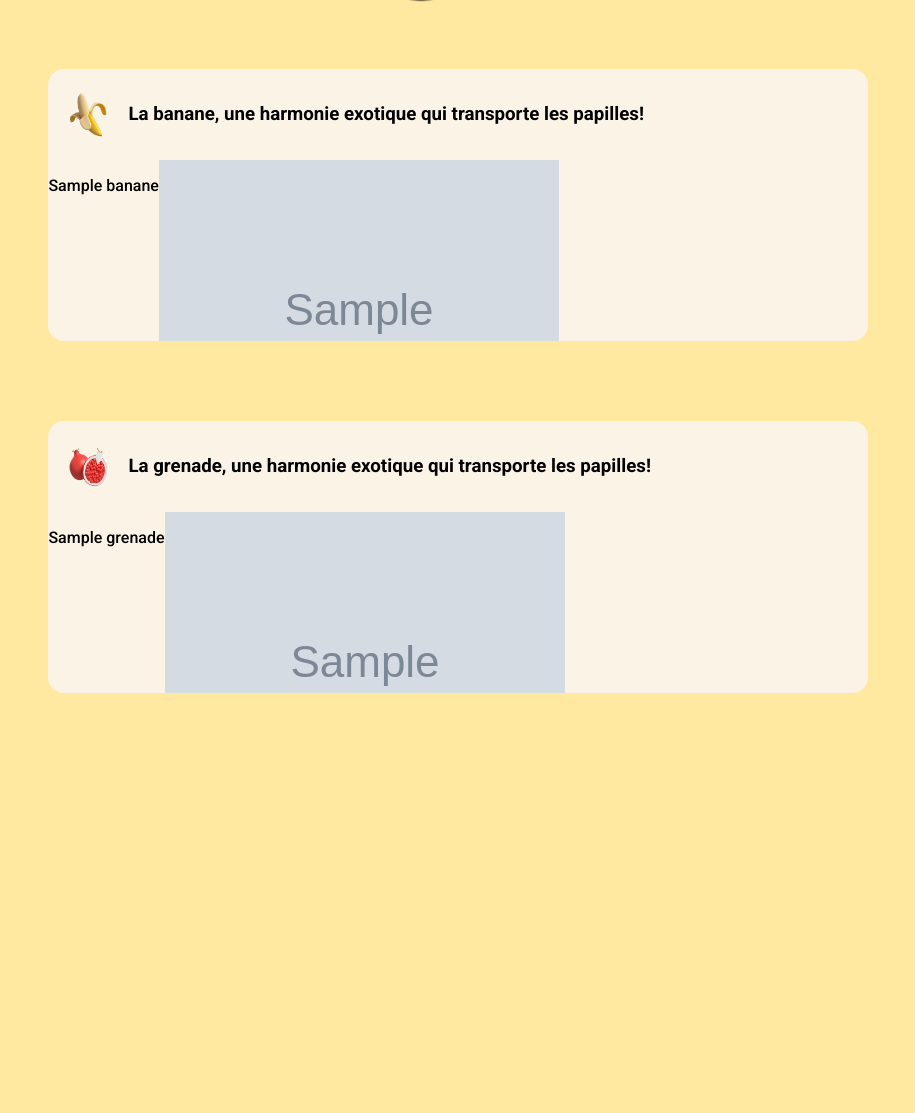
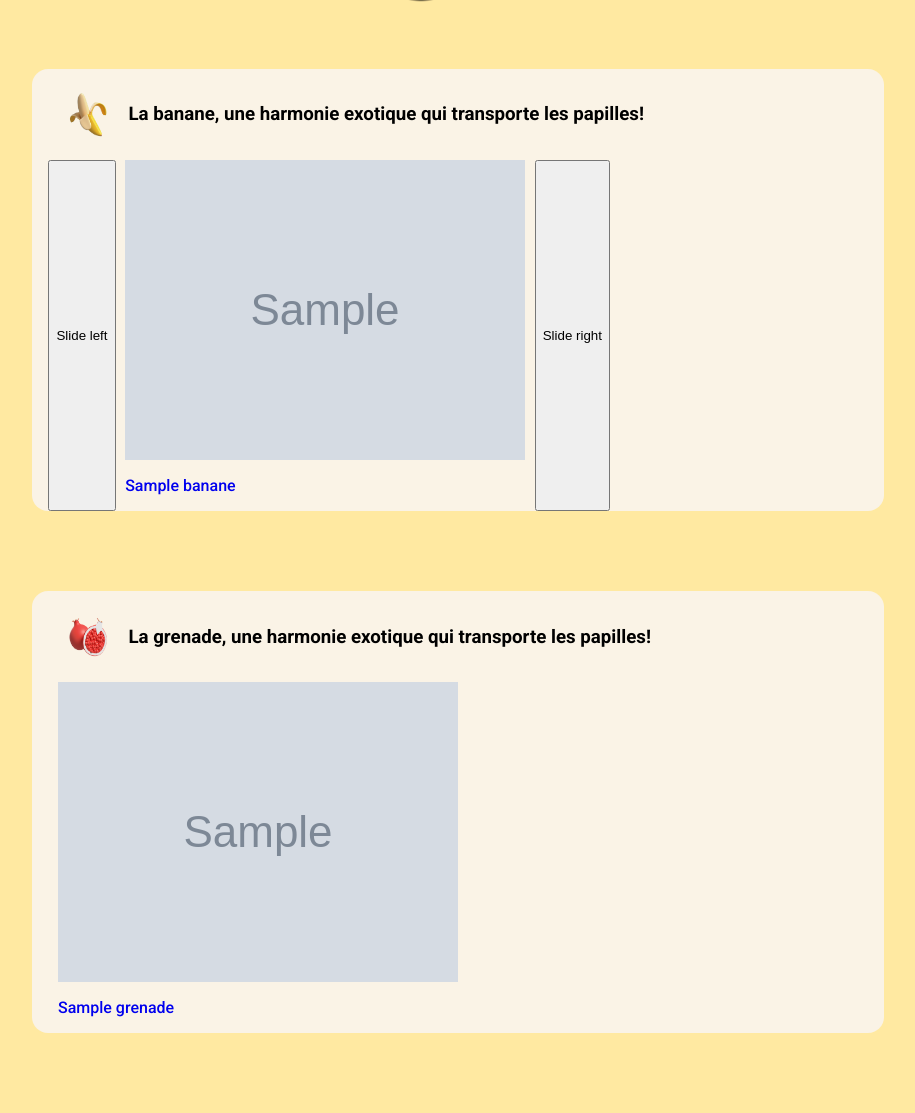
Before and after one commit to GonzalesAndy/TuttiFrutti-v2, a Symfony app: template templates/pages/explorer.html.twig in a window 1280 px wide. Shown: the part 85-1198 px from the top of the page, without its empty margins (182-1097 px from the left). Before the commit the page ends 778 px from the top, so only its background shows below. Run offline with Twig, Linux system fonts and the light colour scheme; the template is opened without the code that fills it: most values are stand-ins (such as "Sample title", 1, 10 or a date in 2020); grey boxes marked "Sample" are stand-in pictures; some libraries are stand-ins or nearby versions.

Commit message:
changes on explorer

```diff
--- a/public/css/explorer.css
+++ b/public/css/explorer.css
@@ -11,17 +11,20 @@
     display:flex;
     flex-direction: column;
     width: 80%;
-    height: 17rem;
+    height: auto;
     background-color: #fefefe;
     margin-inline: auto;
     border-radius: 1rem;
     margin-bottom: 5rem;
     background-color: #FAF3E6;
+    padding-inline: 1rem;
 }
 
 .fruitExplorerContainerBot {
     display: flex;
     overflow-x: scroll;
+    overflow: hidden;
+    scroll-behavior: smooth;
 }
 
 .fruitExplorerContainerTop{
@@ -34,3 +37,17 @@
     height: auto;
     margin-right: 1rem;
 }
+
+.albumCard{
+    display: flex;
+    flex-direction: column;
+    margin-inline: 0.6rem;
+}
+
+a {
+    text-decoration: none !important;
+}
+
+.fruitExplorerContainerBotButtons{
+    display: flex;
+}
--- a/templates/pages/explorer.html.twig
+++ b/templates/pages/explorer.html.twig
@@ -20,12 +20,19 @@
                 <img src="img/banane.png"></img>
                 <h3>La banane, une harmonie exotique qui transporte les papilles!</h3>
             </div>
-            <div class="fruitExplorerContainerBot">
-                {% for result in results.banane|slice(0, 10) %}
-                    <p>{{ result.title }}</p>
-                    <a href="#"><img src="{{ result.thumb }}"></a>
-                {% endfor %}
+            <div class="fruitExplorerContainerBotButtons">
+                <button id="slideLeft" type="button">Slide left</button>
+                <div class="fruitExplorerContainerBot" id="containerBot">
+                    {% for result in results.banane|slice(0, 10) %}
+                        <a href="#"><div class="albumCard">
+                            <img src="{{ result.thumb }}">
+                            <p id="albumTitle">{{ result.title }}</p>
+                        </div></a>
+                    {% endfor %}
+                </div>
+                <button id="slideRight" type="button">Slide right</button>
             </div>
+
         </div>
         <div class="fruitExplorerContainer">
             <div class="fruitExplorerContainerTop">
@@ -34,10 +41,24 @@
             </div>
             <div class="fruitExplorerContainerBot">
                 {% for result in results.grenade|slice(0, 10) %}
-                    <p>{{ result.title }}</p>
-                    <a href="#"><img src="{{ result.thumb }}"></a>
+                    <a href="#"><div class="albumCard">
+                        <img src="{{ result.thumb }}">
+                        <p class="albumTitle">{{ result.title }}</p>
+                    </div></a>
                 {% endfor %}
             </div>
         </div>
     </div>
+
+    <script>
+        const buttonRight = document.getElementById('slideRight');
+        const buttonLeft = document.getElementById('slideLeft');
+
+        buttonRight.onclick = function () {
+            document.getElementById('containerBot').scrollLeft += 300;
+        };
+        buttonLeft.onclick = function () {
+            document.getElementById('containerBot').scrollLeft -= 300;
+        };
+    </script>
 {% endblock %}
```
